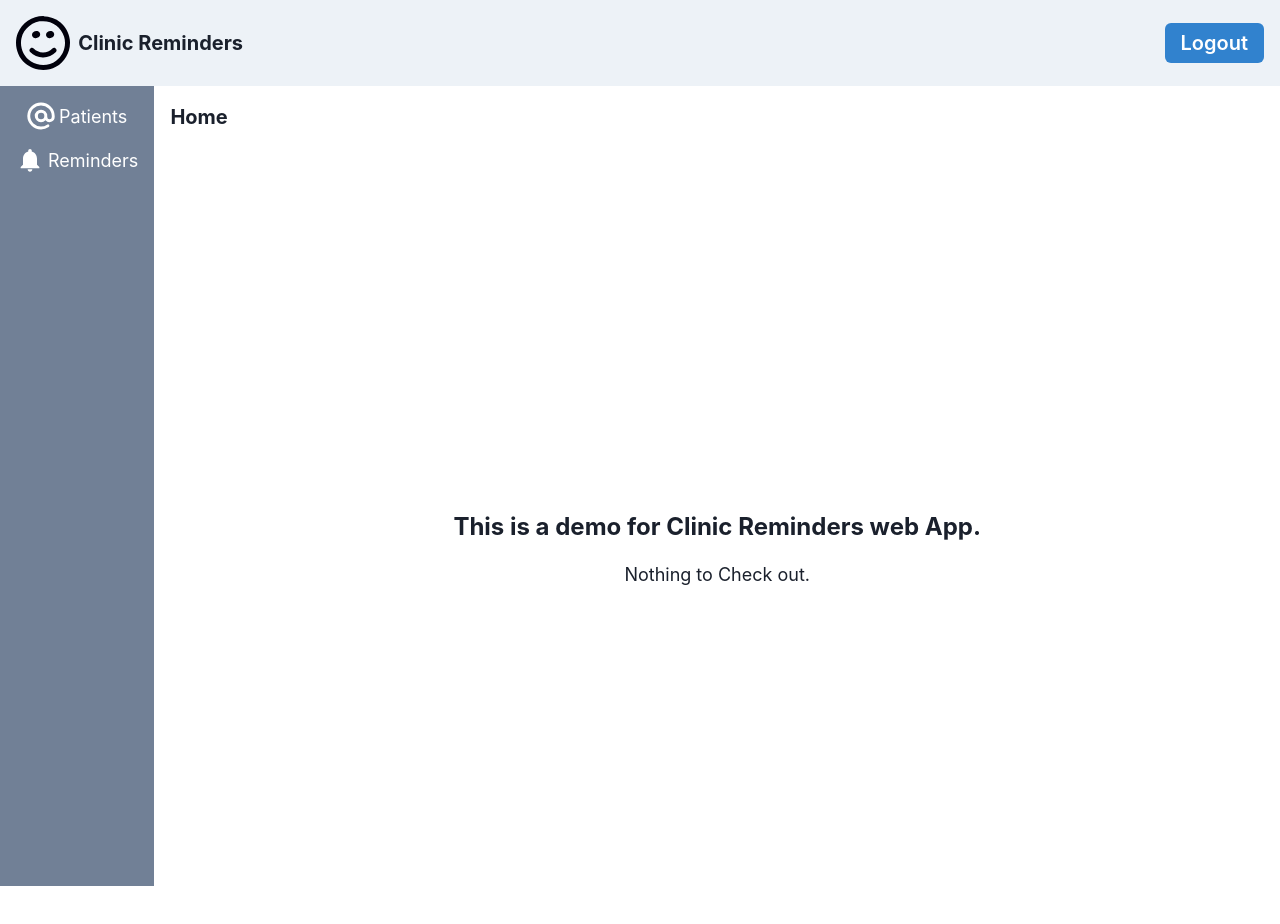
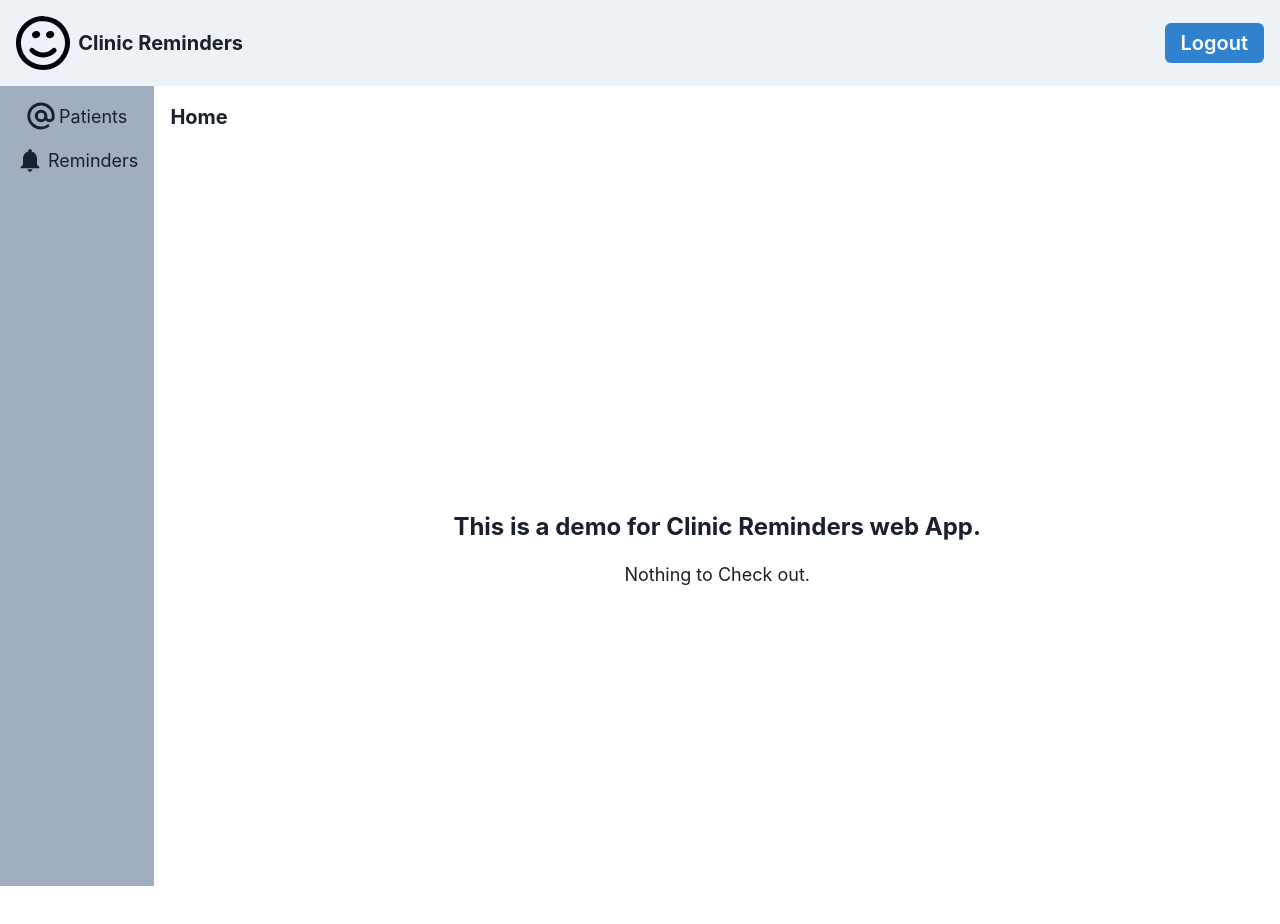
Before and after one commit to shmbajaj/clinic-reminders-app, a React (Vite) app: page / in a window 1280 px wide. Shown: the top 924 px of the page. Built offline with nearby package versions, Linux system fonts and the light colour scheme.

Commit message:
changed to using static data

```diff
--- a/src/components/Sidebar.tsx
+++ b/src/components/Sidebar.tsx
@@ -1,4 +1,3 @@
-import { AtSignIcon, BellIcon } from '@chakra-ui/icons';
 import {
   Box,
   Flex,
@@ -7,26 +6,29 @@ import {
   VStack,
   useBreakpointValue,
 } from '@chakra-ui/react';
-import { Link } from 'react-router-dom';
+import { NavLink } from 'react-router-dom';
+import data from '../data';
 
 export default function Sidebar() {
   const iconSize = useBreakpointValue({ base: '20px', md: '24px', lg: '28px' });
   const textSize = useBreakpointValue({ base: 'sm', md: 'md', lg: 'lg' });
   return (
-    <Box bg="gray.500" color="white" h="100vh" p={4}>
+    <Box bg="gray.400" h="100vh" p={4}>
       <VStack spacing={4}>
-        <Link to="/patients">
-          <Flex alignItems="center" gap={1}>
-            <Icon as={AtSignIcon} fontSize={iconSize} />
-            <Text fontSize={textSize}>Patients</Text>
-          </Flex>
-        </Link>
-        <Link to="/reminders">
-          <Flex alignItems="center" gap={1}>
-            <Icon as={BellIcon} fontSize={iconSize} />
-            <Text fontSize={textSize}>Reminders</Text>
-          </Flex>
-        </Link>
+        {data.routes.sidebar.map((r) => (
+          <NavLink
+            to={r.to}
+            key={r.to}
+            className={({ isActive, isPending }) =>
+              isActive ? 'active' : isPending ? 'pending' : ''
+            }
+          >
+            <Flex alignItems="center" gap={1}>
+              <Icon as={r.icon} fontSize={iconSize} />
+              <Text fontSize={textSize}>{r.title}</Text>
+            </Flex>
+          </NavLink>
+        ))}
       </VStack>
     </Box>
   );
```
